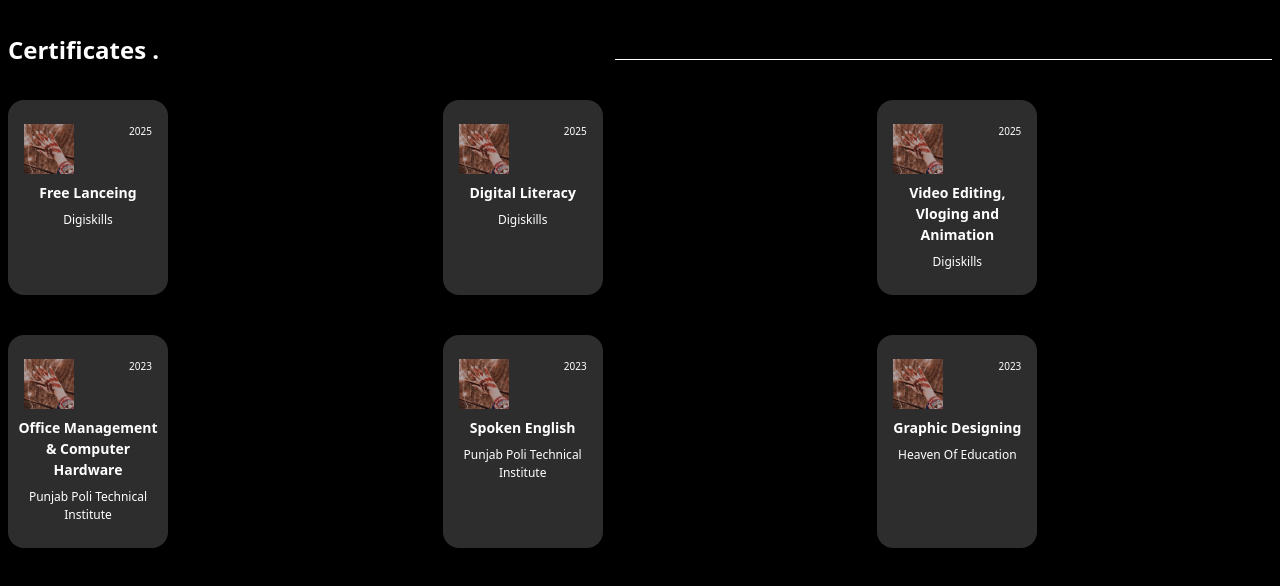
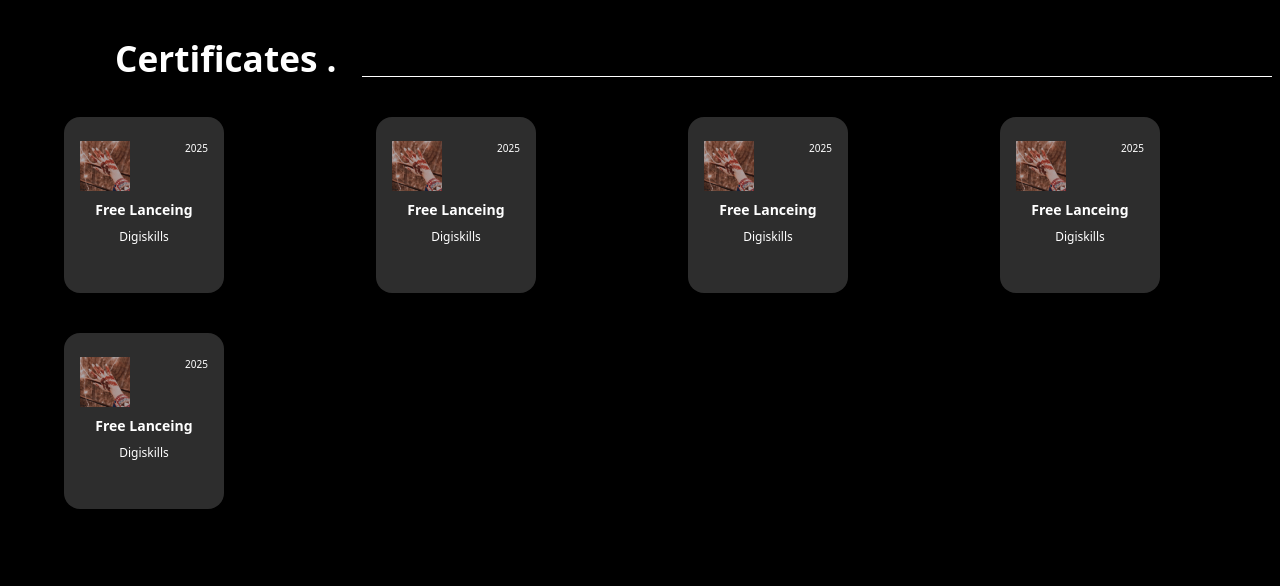
Before and after one commit to abubkar-afzal/my-portfolio, a Next.js app: page /Components/awards in a window 1280 px wide. Shown: the top 586 px of the page. Built offline with nearby package versions, Linux system fonts and the light colour scheme.

Commit message:
making some more designs

```diff
--- a/pages/Components/awards.tsx
+++ b/pages/Components/awards.tsx
@@ -4,81 +4,154 @@ import img from "../../public/img1.jpg";
 const Awards = () => {
   return (
     <>
-      <div className="text-[1.5rem] font-black text-left m-2 relative -z-10 text-(--white) mt-[2rem]">
-        <div className="w-[50%]">Certificates .</div>
-        <div className="border-t absolute right-0 bottom-2 w-[52%]"></div>
+      <div className="l:my-[2rem] text-[1.5rem] font-black text-left m-2 relative -z-10 text-(--white)">
+        <div className="w-[60%] l:w-[26%] l:text-right l:text-[2.2rem]">
+          Certificates .
         </div>
-      <div className="grid grid-cols-2 md:grid-cols-3 gap-10 mt-[2rem] m-2">
-        <div className="w-[10rem] rounded-[1rem] bg-(--gray) text-center">
-          <div className="text-(--white) m-2 py-2">
+        <div className="border-t absolute right-0 bottom-2 w-[42%] l:w-[72%]"></div>
+      </div>
+      <div className="grid grid-cols-2 md:grid-cols-4 gap-10 mt-[2rem] m-2 l:ml-[4rem]">
+
+        <div className="group [perspective:1000px] w-[10rem] h-[11rem]">
+          <div className="relative w-full h-full transition-transform duration-700 [transform-style:preserve-3d] group-hover:[transform:rotateY(180deg)]">
+            {/* Front Face */}
+            <div className="absolute inset-0 [backface-visibility:hidden] rounded-[1rem] bg-(--gray) text-(--white)">
+              <div className="w-[10rem] text-center">
+                <div className="text-[--white] m-2 py-2">
                   <div className="flex justify-between m-2">
-              <Image src={img} alt="img" width={50} height={50} className="" />
+                    <Image
+                      src={img}
+                      alt="img"
+                      width={50}
+                      height={50}
+                      className=""
+                    />
                     <div className="font-thin text-[10px]">2025</div>
                   </div>
                   <div className="font-black text-[14px]">Free Lanceing</div>
                   <div className="font-thin text-[12px] my-2">Digiskills</div>
                 </div>
               </div>
-        <div className="w-[10rem] rounded-[1rem] bg-(--gray) text-center">
-          <div className="text-(--white) m-2 py-2">
+            </div>
+
+            {/* Back Face */}
+            <div className="absolute inset-0 [backface-visibility:hidden] [transform:rotateY(180deg)] flex items-center justify-center rounded-[1rem] bg-(--gray) text-(--white)">
+              <div className="text-sm font-light">More Info Coming Soon</div>
+            </div>
+          </div>
+        </div>
+        <div className="group [perspective:1000px] w-[10rem] h-[11rem]">
+          <div className="relative w-full h-full transition-transform duration-700 [transform-style:preserve-3d] group-hover:[transform:rotateY(180deg)]">
+            {/* Front Face */}
+            <div className="absolute inset-0 [backface-visibility:hidden] rounded-[1rem] bg-(--gray) text-(--white)">
+              <div className="w-[10rem] text-center">
+                <div className="text-[--white] m-2 py-2">
                   <div className="flex justify-between m-2">
-              <Image src={img} alt="img" width={50} height={50} className="" />
+                    <Image
+                      src={img}
+                      alt="img"
+                      width={50}
+                      height={50}
+                      className=""
+                    />
                     <div className="font-thin text-[10px]">2025</div>
                   </div>
-            <div className="font-black text-[14px]">Digital Literacy</div>
+                  <div className="font-black text-[14px]">Free Lanceing</div>
                   <div className="font-thin text-[12px] my-2">Digiskills</div>
                 </div>
               </div>
-        <div className="w-[10rem] rounded-[1rem] bg-(--gray) text-center">
-          <div className="text-(--white) m-2 py-2">
+            </div>
+
+            {/* Back Face */}
+            <div className="absolute inset-0 [backface-visibility:hidden] [transform:rotateY(180deg)] flex items-center justify-center rounded-[1rem] bg-(--gray) text-(--white)">
+              <div className="text-sm font-light">More Info Coming Soon</div>
+            </div>
+          </div>
+        </div><div className="group [perspective:1000px] w-[10rem] h-[11rem]">
+          <div className="relative w-full h-full transition-transform duration-700 [transform-style:preserve-3d] group-hover:[transform:rotateY(180deg)]">
+            {/* Front Face */}
+            <div className="absolute inset-0 [backface-visibility:hidden] rounded-[1rem] bg-(--gray) text-(--white)">
+              <div className="w-[10rem] text-center">
+                <div className="text-[--white] m-2 py-2">
                   <div className="flex justify-between m-2">
-              <Image src={img} alt="img" width={50} height={50} className="" />
+                    <Image
+                      src={img}
+                      alt="img"
+                      width={50}
+                      height={50}
+                      className=""
+                    />
                     <div className="font-thin text-[10px]">2025</div>
                   </div>
-            <div className="font-black text-[14px]">
-              Video Editing, Vloging and Animation
-            </div>
+                  <div className="font-black text-[14px]">Free Lanceing</div>
                   <div className="font-thin text-[12px] my-2">Digiskills</div>
                 </div>
               </div>
-        <div className="w-[10rem] rounded-[1rem] bg-(--gray) text-center">
-          <div className="text-(--white) m-2 py-2">
+            </div>
+
+            {/* Back Face */}
+            <div className="absolute inset-0 [backface-visibility:hidden] [transform:rotateY(180deg)] flex items-center justify-center rounded-[1rem] bg-(--gray) text-(--white)">
+              <div className="text-sm font-light">More Info Coming Soon</div>
+            </div>
+          </div>
+        </div><div className="group [perspective:1000px] w-[10rem] h-[11rem]">
+          <div className="relative w-full h-full transition-transform duration-700 [transform-style:preserve-3d] group-hover:[transform:rotateY(180deg)]">
+            {/* Front Face */}
+            <div className="absolute inset-0 [backface-visibility:hidden] rounded-[1rem] bg-(--gray) text-(--white)">
+              <div className="w-[10rem] text-center">
+                <div className="text-[--white] m-2 py-2">
                   <div className="flex justify-between m-2">
-              <Image src={img} alt="img" width={50} height={50} className="" />
-              <div className="font-thin text-[10px]">2023</div>
+                    <Image
+                      src={img}
+                      alt="img"
+                      width={50}
+                      height={50}
+                      className=""
+                    />
+                    <div className="font-thin text-[10px]">2025</div>
                   </div>
-            <div className="font-black text-[14px]">
-              Office Management & Computer Hardware
-            </div>
-            <div className="font-thin text-[12px] my-2">
-              Punjab Poli Technical Institute
+                  <div className="font-black text-[14px]">Free Lanceing</div>
+                  <div className="font-thin text-[12px] my-2">Digiskills</div>
                 </div>
               </div>
             </div>
-        <div className="w-[10rem] rounded-[1rem] bg-(--gray) text-center">
-          <div className="text-(--white) m-2 py-2">
+
+            {/* Back Face */}
+            <div className="absolute inset-0 [backface-visibility:hidden] [transform:rotateY(180deg)] flex items-center justify-center rounded-[1rem] bg-(--gray) text-(--white)">
+              <div className="text-sm font-light">More Info Coming Soon</div>
+            </div>
+          </div>
+        </div><div className="group [perspective:1000px] w-[10rem] h-[11rem]">
+          <div className="relative w-full h-full transition-transform duration-700 [transform-style:preserve-3d] group-hover:[transform:rotateY(180deg)]">
+            {/* Front Face */}
+            <div className="absolute inset-0 [backface-visibility:hidden] rounded-[1rem] bg-(--gray) text-(--white)">
+              <div className="w-[10rem] text-center">
+                <div className="text-[--white] m-2 py-2">
                   <div className="flex justify-between m-2">
-              <Image src={img} alt="img" width={50} height={50} className="" />
-              <div className="font-thin text-[10px]">2023</div>
+                    <Image
+                      src={img}
+                      alt="img"
+                      width={50}
+                      height={50}
+                      className=""
+                    />
+                    <div className="font-thin text-[10px]">2025</div>
                   </div>
-            <div className="font-black text-[14px]">Spoken English</div>
-            <div className="font-thin text-[12px] my-2">
-              Punjab Poli Technical Institute
+                  <div className="font-black text-[14px]">Free Lanceing</div>
+                  <div className="font-thin text-[12px] my-2">Digiskills</div>
                 </div>
               </div>
             </div>
-        <div className="w-[10rem] rounded-[1rem] bg-(--gray) text-center">
-          <div className="text-(--white) m-2 py-2">
-            <div className="flex justify-between m-2">
-              <Image src={img} alt="img" width={50} height={50} className="" />
-              <div className="font-thin text-[10px]">2023</div>
-            </div>
-            <div className="font-black text-[14px]">Graphic Designing</div>
-            <div className="font-thin text-[12px] my-2">
-              Heaven Of Education
+
+            {/* Back Face */}
+            <div className="absolute inset-0 [backface-visibility:hidden] [transform:rotateY(180deg)] flex items-center justify-center rounded-[1rem] bg-(--gray) text-(--white)">
+              <div className="text-sm font-light">More Info Coming Soon</div>
             </div>
           </div>
         </div>
+
+
+
       </div>
     </>
   );
--- a/pages/Components/codingSkills.tsx
+++ b/pages/Components/codingSkills.tsx
@@ -17,10 +17,10 @@ const CodingSkill = ()=>{
   ];
     return<>
     <div className="text-[1.5rem] font-black text-left m-2 relative -z-10 text-(--white)">
-            <div className="w-[60%]">Coding Skills .</div>
-            <div className="border-t absolute right-0 bottom-2 w-[42%]"></div>
+            <div className="w-[60%] l:w-[28%] l:text-right l:text-[2.2rem]">Coding Skills .</div>
+            <div className="border-t absolute right-0 bottom-2 w-[42%] l:w-[70%]"></div>
           </div>
-        <div className="grid grid-cols-2 md:grid-cols-3 gap-10 mt-[5rem]">
+        <div className="grid grid-cols-2 l:grid-cols-4 gap-10 mt-[5rem] l:mx-[1rem]">
         {stats.map((s) => (
           <ProgressCircle
             key={s.label}
@@ -28,7 +28,7 @@ const CodingSkill = ()=>{
             percentage={s.pc}
             color={s.color}
             // You can pass any Tailwind size class here!
-            sizeClass="w-28 h-28 md:w-48 md:h-48"
+            sizeClass="w-28 h-28 l:w-38 l:h-38"
           />
         ))}
       </div>
--- a/pages/index.tsx
+++ b/pages/index.tsx
@@ -12,6 +12,7 @@ export default function Home() {
   return (
     <>
     <Navbar/>
+    <div className="w-full l:w-[80vw] l:ml-auto">
     <FirstPage/>
     <About/>
     <Education_Experience/>
@@ -19,7 +20,7 @@ export default function Home() {
     <DesignSkills/>
     <Awards/>
     <Services/>
-    <GetInTouch/>
+    <GetInTouch/></div>
     </>
   );
 }
```
Also changed, not shown: pages/Components/About.tsx (+26 -26 lines), pages/Components/Education&Experience.tsx (+19 -19 lines), pages/Components/FirstPage.tsx (+13 -11 lines), pages/Components/Navbar.tsx (+16 -16 lines), pages/Components/designSkills.tsx (+10 -10 lines), pages/Components/progressLoader.jsx (+20 -23 lines). Lines whose indentation alone changed are shown as unchanged.
